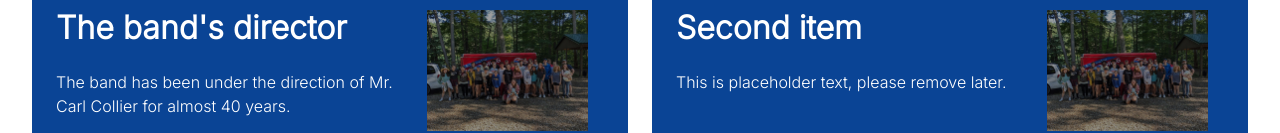
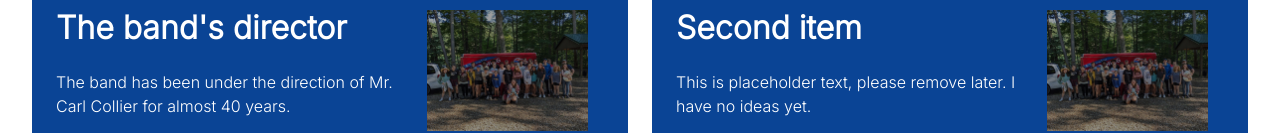
Before and after one commit to sfsband/sfs-band-site, a website: page index.html in a window 1280 px wide. Shown: the part 834-967 px from the top of the page. Drawn offline with Linux system fonts and the light colour scheme.

Commit message:
Update index.html

```diff
--- a/index.html
+++ b/index.html
@@ -65,7 +65,7 @@
               <div class="column is-two-thirds">
                 <p class="title">Second item</p>
                 <p class="text">
-                  This is placeholder text, please remove later.
+                  This is placeholder text, please remove later. I have no ideas yet.
                 </p>
               </div>
               <div class="column is-one-third">
```
